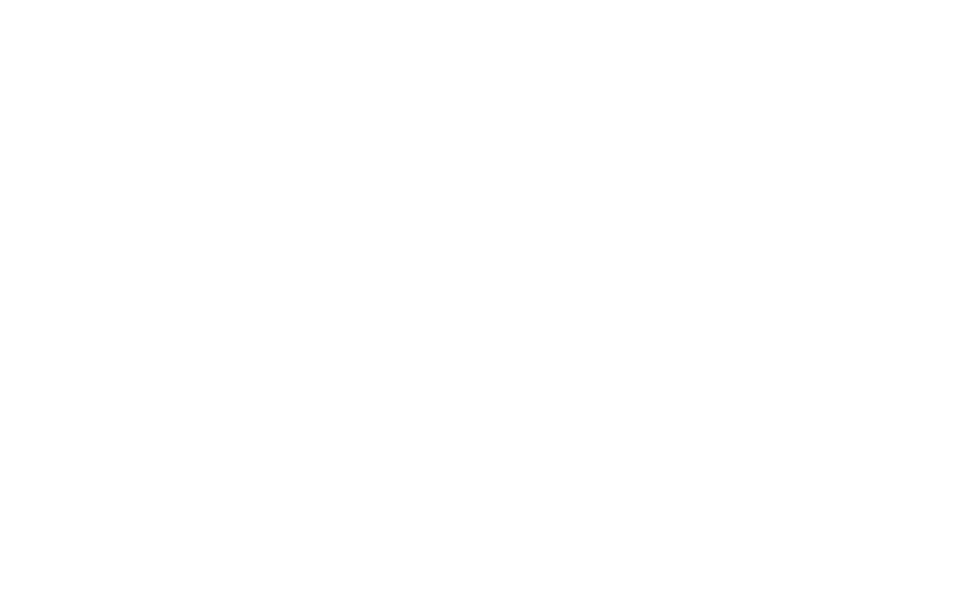
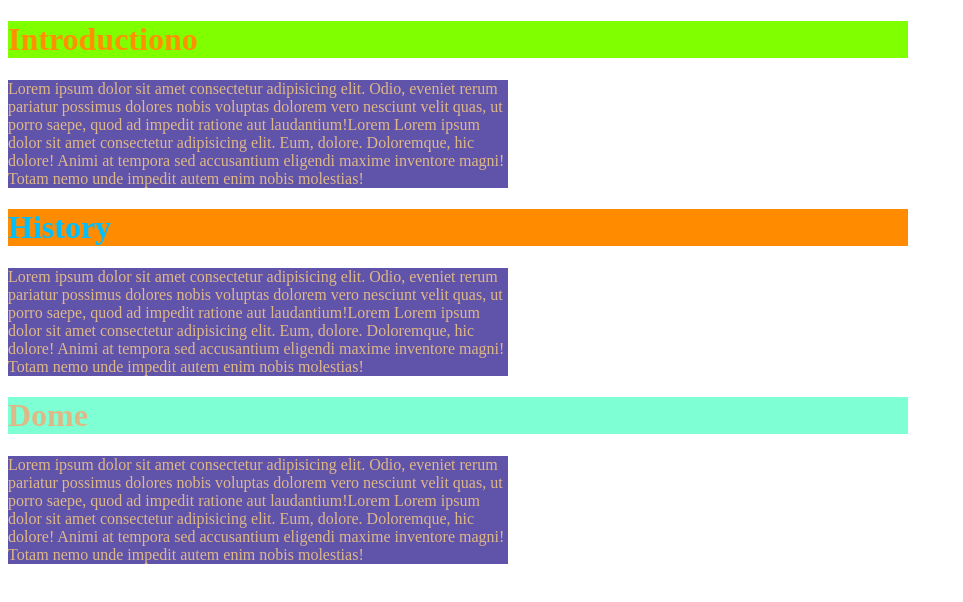
Before and after one commit to JayGorfad007/example, a plain HTML site: page index.html in a window 1280 px wide. Shown: the whole page, without its empty margins (0-963 px from the left). Drawn offline with Linux system fonts and the light colour scheme.

Commit message:
Basic_page

```diff
--- a/index.html
+++ b/index.html
@@ -1,11 +1,58 @@
 <!DOCTYPE html>
 <html lang="en">
+
 <head>
     <meta charset="UTF-8">
     <meta name="viewport" content="width=device-width, initial-scale=1.0">
     <title>Document</title>
+    <style>
+        h1 {
+            background-color: aquamarine;
+            color: burlywood;
+            width: 900px;
+        }
+        p{
+            background-color: rgb(96, 83, 170);
+            color: burlywood;
+            width: 500px;
+        }
+        .History{
+            background-color: darkorange;
+            color: deepskyblue;
+            font-family: jokerman;
+        }
+        #Intro{
+            background-color: chartreuse;
+            color: rgb(255, 145, 0);
+            width: 900px;
+        }
+    </style>
 </head>
+
 <body>
+    <h1 id="Intro">Introductiono</h1>
+    <p>
+        Lorem ipsum dolor sit amet consectetur adipisicing elit. Odio, eveniet rerum pariatur possimus dolores nobis
+        voluptas dolorem vero nesciunt velit quas, ut porro saepe, quod ad impedit ratione aut laudantium!Lorem Lorem
+        ipsum dolor sit amet consectetur adipisicing elit. Eum, dolore. Doloremque, hic dolore! Animi at tempora sed
+        accusantium eligendi maxime inventore magni! Totam nemo unde impedit autem enim nobis molestias!
+    </p>
 
+        <h1 class="History">History</h1>
+    <p>
+        Lorem ipsum dolor sit amet consectetur adipisicing elit. Odio, eveniet rerum pariatur possimus dolores nobis
+        voluptas dolorem vero nesciunt velit quas, ut porro saepe, quod ad impedit ratione aut laudantium!Lorem Lorem
+        ipsum dolor sit amet consectetur adipisicing elit. Eum, dolore. Doloremque, hic dolore! Animi at tempora sed
+        accusantium eligendi maxime inventore magni! Totam nemo unde impedit autem enim nobis molestias!
+    </p>
+
+        <h1>Dome</h1>
+    <p>
+        Lorem ipsum dolor sit amet consectetur adipisicing elit. Odio, eveniet rerum pariatur possimus dolores nobis
+        voluptas dolorem vero nesciunt velit quas, ut porro saepe, quod ad impedit ratione aut laudantium!Lorem Lorem
+        ipsum dolor sit amet consectetur adipisicing elit. Eum, dolore. Doloremque, hic dolore! Animi at tempora sed
+        accusantium eligendi maxime inventore magni! Totam nemo unde impedit autem enim nobis molestias!
+    </p>
 </body>
+
 </html>
```
Also changed, not shown: Bram.jpg (added).
